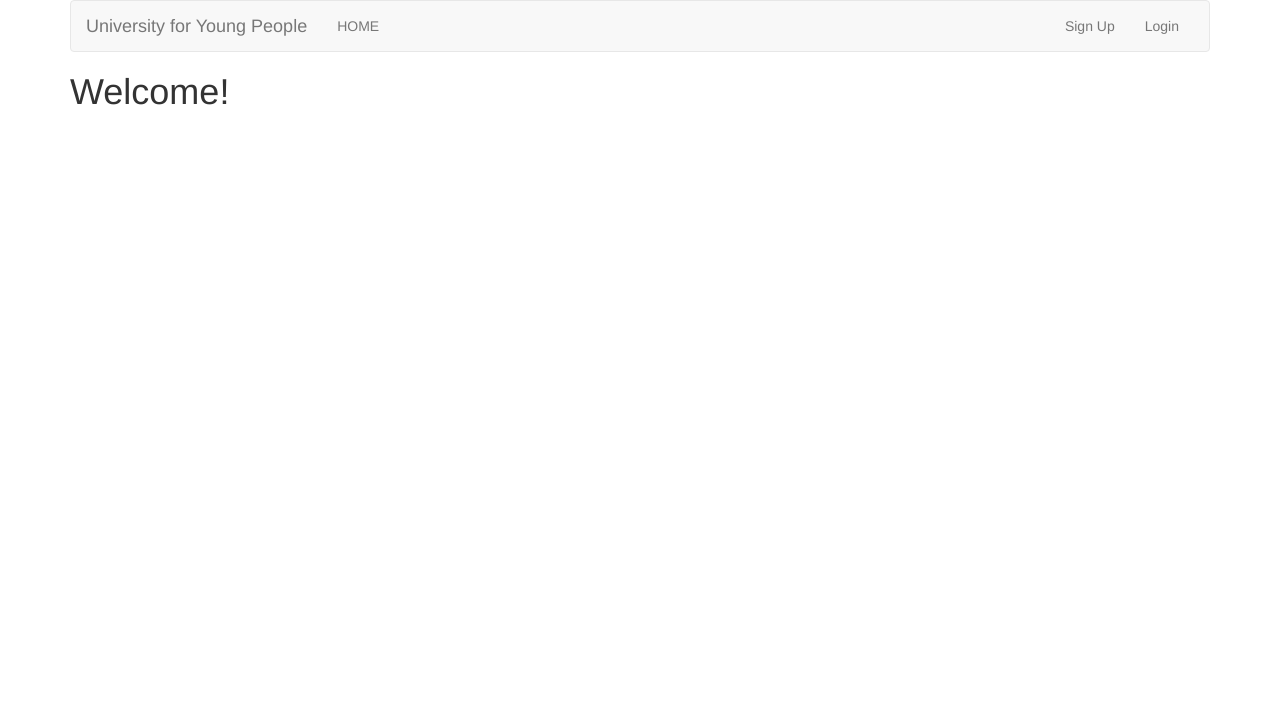
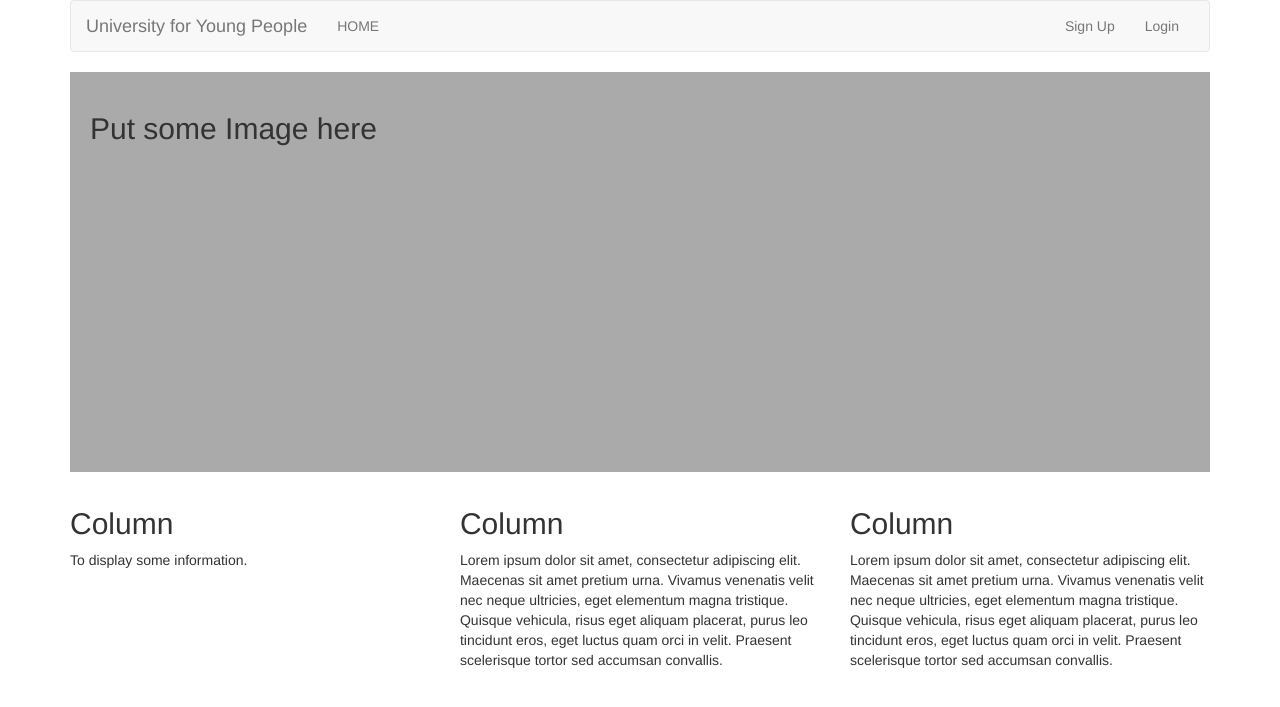
Before and after one commit to Haizhepi/CompSci3335, a Django app: page / in a window 1280 px wide. Shown: the top 707 px of the page. Run offline with Django 3.2, Linux system fonts and the light colour scheme; some libraries are stand-ins or nearby versions.

Commit message:
Add files via upload
homepage modified

```diff
--- a/templates/home.html
+++ b/templates/home.html
@@ -3,6 +3,53 @@
 {% block title %}Home{% endblock %}
 
 {% block content %}
-<h1>Welcome!</h1>
-    {% if user.is_authenticated %}<h3>{{ user }}</h3>{% endif %}
+<head>
+    <style>
+        .fakeimg {
+            background-color: #aaa;
+            width: 100%;
+            padding: 20px;
+        }
+
+        /* Create three equal columns that floats next to each other */
+        .column {
+          float: left;
+          width: 33.33%;
+          padding: 15px;
+        }
+        /* Clear floats after the columns */
+        .row:after {
+          content: "";
+          display: table;
+          clear: both;
+        }
+
+        /* Responsive layout - makes the three columns stack on top of each other instead of next to each other */
+        @media screen and (max-width:600px) {
+          .column {
+            width: 100%;
+          }
+        }
+    </style>
+    <body>
+
+        <div class="fakeimg" style="height:400px;"><h2>Put some Image here</h2></div>
+        <div class="row">
+        <div class="column">
+        <h2>Column</h2>
+        <p>To display some information.</p>
+        </div>
+
+        <div class="column">
+        <h2>Column</h2>
+        <p>Lorem ipsum dolor sit amet, consectetur adipiscing elit. Maecenas sit amet pretium urna. Vivamus venenatis velit nec neque ultricies, eget elementum magna tristique. Quisque vehicula, risus eget aliquam placerat, purus leo tincidunt eros, eget luctus quam orci in velit. Praesent scelerisque tortor sed accumsan convallis.</p>
+        </div>
+
+        <div class="column">
+        <h2>Column</h2>
+        <p>Lorem ipsum dolor sit amet, consectetur adipiscing elit. Maecenas sit amet pretium urna. Vivamus venenatis velit nec neque ultricies, eget elementum magna tristique. Quisque vehicula, risus eget aliquam placerat, purus leo tincidunt eros, eget luctus quam orci in velit. Praesent scelerisque tortor sed accumsan convallis.</p>
+        </div>
+        </div>
+    </body>
+</head>
 {% endblock %}
```
